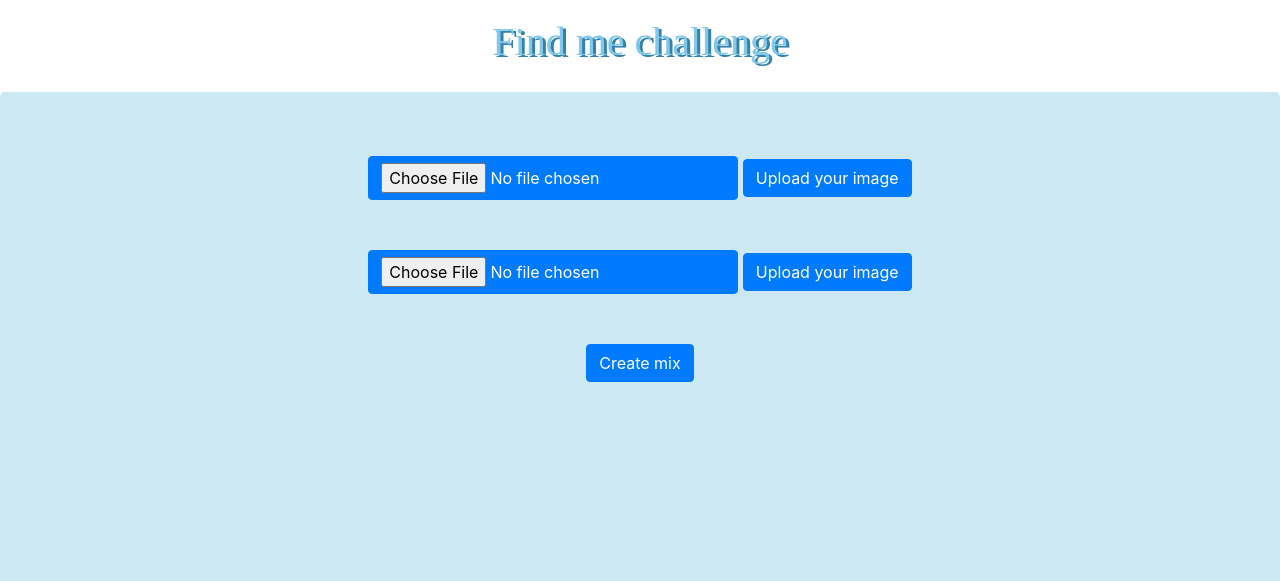
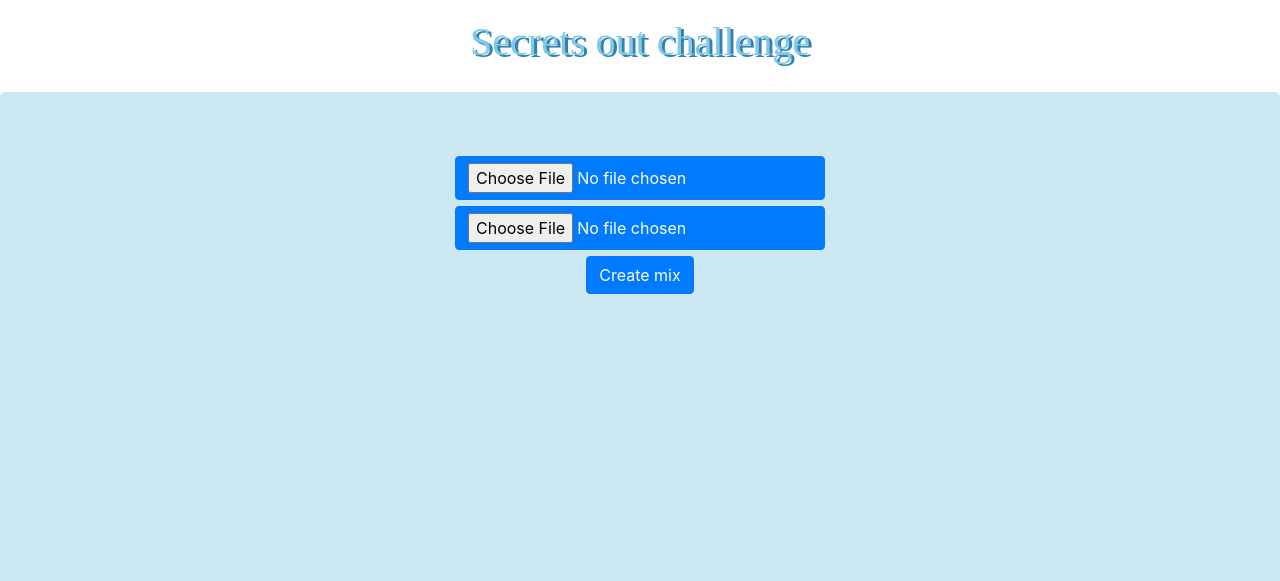
Before and after one commit to gasparian/PhotoLab-hack, a Flask app: page / in a window 1280 px wide. Shown: the top 581 px of the page. Run offline with Flask 2, Linux system fonts and the light colour scheme; some libraries are stand-ins or nearby versions.

Commit message:
change the website

```diff
--- a/app.py
+++ b/app.py
@@ -308,26 +308,15 @@ def read_image_exif(stream):
         image.close()
         return image
 
-@app.route('/upload_selfie', methods=['POST'])
-def upload_file_selfie():
-    global ME
-    ME = read_image_exif(request.files['image_selfie'].stream)
-
-    print(f" [INFO] Selfie loaded with shape: {ME.shape} ")
-    return render_template('index.html', uploaded_selfie_success=True, init=True)
-
-@app.route('/upload_crowd',  methods=['GET', 'POST'])
-def upload_file_crowd():
-    file = request.files['image_crowd']
-    global CROWD
-    CROWD = read_file_buffer(file)
-    print(f" [INFO] Crowd loaded with shape: {CROWD.shape} ")
-    return render_template('index.html', uploaded_crowd_success=True, init=True)
 
 @app.route('/create_mix',  methods=['GET', 'POST'])
 def upload_create_mix():
 
-    global ME, CROWD;
+    file = request.files['image_crowd']
+    global CROWD
+    CROWD = read_file_buffer(file)
+    global ME
+    ME = read_image_exif(request.files['image_selfie'].stream)
 
     start = time.time()
     ME = open_img(ME, biggest=400)
@@ -357,14 +346,9 @@ def upload_create_mix():
     ME = None; CROWD = None
 
     result_filename = url_for('static', filename='result.jpeg') + '?rnd=' + str(random.randint(0, 10e9))
+    answer_filename = url_for('static', filename='answer.jpeg') + '?rnd=' + str(random.randint(0, 10e9))
     return render_template('index.html', created_success=True, init=True,
-                           result_filename=result_filename)
-
-@app.route('/show_answer',  methods=['GET', 'POST'])
-def show_answer():
-    answer_filename = url_for('static', filename='answer.jpeg') + '?rnd=' + str(random.randint(0, 10e9))
-    return render_template('index.html', show_answer=True, init=True,
-                           answer_filename=answer_filename)
+                           result_filename=result_filename, answer_filename=answer_filename)
 
 
 @app.route('/', methods=['GET'])
--- a/templates/index.html
+++ b/templates/index.html
@@ -49,7 +49,7 @@
     <script src="https://cdnjs.cloudflare.com/ajax/libs/popper.js/1.14.6/umd/popper.min.js" integrity="sha384-wHAiFfRlMFy6i5SRaxvfOCifBUQy1xHdJ/yoi7FRNXMRBu5WHdZYu1hA6ZOblgut" crossorigin="anonymous"></script>
     <script src="https://stackpath.bootstrapcdn.com/bootstrap/4.2.1/js/bootstrap.min.js" integrity="sha384-B0UglyR+jN6CkvvICOB2joaf5I4l3gm9GU6Hc1og6Ls7i6U/mkkaduKaBhlAXv9k" crossorigin="anonymous"></script>
 	<div class="header_center">
-  <h1 style="font-family:serif;"> Find me challenge
+  <h1 style="font-family:serif;"> Secrets out challenge
   </h1>
 </div>
 
@@ -58,122 +58,58 @@
 <div class="jumbotron text-center add1">
 <div class="row">
 	<div class="col">
-		<form action="/upload_selfie" method="post" enctype="multipart/form-data" >
+		<form action="/create_mix" method="post" enctype="multipart/form-data" >
+			<div class="row empty_row">	<div class="col">
 				 <input type="file" name="image_selfie" class="btn btn-primary">
-			<input type="submit" value="Upload your image" class="btn btn-primary">
+			</div></div>
+			<div class="row empty_row">	<div class="col">
+				<input type="file" name="image_crowd" class="btn btn-primary">
+			</div></div>
+				{% if created_success %}
+			<div class="row empty_row">	<div class="col">
+				<input id="show_answer_id" type="button" value="Show answer" class="btn btn-warning" onclick="show_answer()">
+				<input id="return_to_mix_id" type="button" value="Show mix" class="btn btn-primary" onclick="return_ro_mix()" style="display: none;">
+			</div></div>
+				{% else %}
+			<div class="row empty_row">	<div class="col">
+				<input id="create_mix_id" type="submit" value="Create mix" class="btn btn-primary">
+			</div></div>
+
+				{% endif %}
 		</form>
 
-
-		<div class="text-center">
+	</div>
+</div>
+	<div class="row">
+		<div class="col">
 			{% if init %}
-				{% if uploaded_selfie_success %}
-					<div id='selfie_success' class="alert alert-success" style="margin-top:18px;">
-						<strong>Success!</strong> Your image was upload successfully
-					</div>
-				{% elif uploaded_crowd_success or created_success or show_answer%}
-					<div >
-					</div>
-				{% else %}
-					<div id='selfie_fail' class="alert alert-danger" style="margin-top:18px;">
-						<strong>Error</strong> Your image was not uploaded!
-					</div>
+				{% if created_success %}
+					<img id='result_img' src="{{result_filename}}" class="rounded image_size" >
+					<img id='answer_img' src="{{answer_filename}}" class="rounded image_size" style="display: none;" >
 				{% endif %}
 			{% endif %}
 		</div>
 	</div>
+
 </div>
-<div class="row empty_row">
-	<div class='col'>
-	</div>
-</div>
-<div class="row">
-	<div class='col'>
-		<form action="/upload_crowd" method="post" enctype="multipart/form-data" >
-				 <input type="file" name="image_crowd" class="btn btn-primary">
-			<input type="submit" value="Upload your image" class="btn btn-primary">
-		</form>
+				<script>
+					function show_answer() {
+						document.getElementById("answer_img").style.display = "inline";
+						document.getElementById("result_img").style.display = "none";
+						document.getElementById("return_to_mix_id").style.display = "inline";
+						document.getElementById("show_answer_id").style.display = "none";
+						document.getElementById("return_to_mix_id").onclick=return_to_mix;
+					}
 
-
-		<div class="text-center">
-			{% if init %}
-				{% if uploaded_crowd_success %}
-					<div id='crowd_success' class="alert alert-success" style="margin-top:18px;">
-						<strong>Success!</strong> Your image was upload successfully
-					</div>
-				{% elif uploaded_selfie_success or 	created_success or show_answer%}
-					<div >
-					</div>
-				{% else %}
-					<div id='crowd_fail' class="alert alert-danger" style="margin-top:18px;">
-						<strong>Error</strong> Your image was not uploaded!
-					</div>
-				{% endif %}
-			{% endif %}
-		</div>
-	</div>
-</div>
-					{% if created_success %}
-<div class="row empty_row">
-	<div class='col'>
-	</div>
-</div>
-<div class="row">
-	<div class='col'>
-
-		<form action="/show_answer" method="post" enctype="multipart/form-data" >
-			<button type="submit" class="btn btn-warning">Show answer</button>
-		</form>
-	</div>
-</div>
-						{% else %}
-<div class="row empty_row">
-	<div class='col'>
-	</div>
-</div>
-<div class="row">
-	<div class='col'>
-			<form action="/create_mix" method="post" enctype="multipart/form-data" >
-			<button type="submit" class="btn btn-primary">Create mix</button>
-		</form>
-	</div>
-</div>
-						{% endif %}
-
-
-
-<div class="row empty_row">
-	<div class='col'>
-	</div>
-</div>
-<div class="row">
-	<div class='col'>
-
-		<div class="text-center">
-			{% if init %}
-				{% if created_success %}
-					<div id='created_success' class="alert alert-success" style="margin-top:18px;">
-						<strong>Success!</strong> Your image was created successfully
-					</div>
-		<img src="{{result_filename}}" class="rounded image_size" >
-				{% elif show_answer %}
-					<div id='right_answer' class="alert alert-success" style="margin-top:18px;">
-					Right answer
-					</div>
-		<img src="{{answer_filename}}" class="rounded image_size" >
-				{% elif uploaded_selfie_success or show_answer or uploaded_crowd_success %}
-					<div >
-					</div>
-				{% else %}
-					<div id='create_fail' class="alert alert-danger" style="margin-top:18px;">
-						<strong>Error</strong> Your image was not created!
-					</div>
-
-		</div>
-
-				{% endif %}
-			{% endif %}
-	</div>
-</div>
-</div>
+				</script>
+				<script>
+					function return_to_mix() {
+						document.getElementById("answer_img").style.display = "none";
+						document.getElementById("result_img").style.display = "inline";
+						document.getElementById("return_to_mix_id").style.display = "none";
+						document.getElementById("show_answer_id").style.display = "inline";
+						document.getElementById("show_answer_id").onclick=show_answer;
+					}
+				</script>
 </body>
 </html>
```
